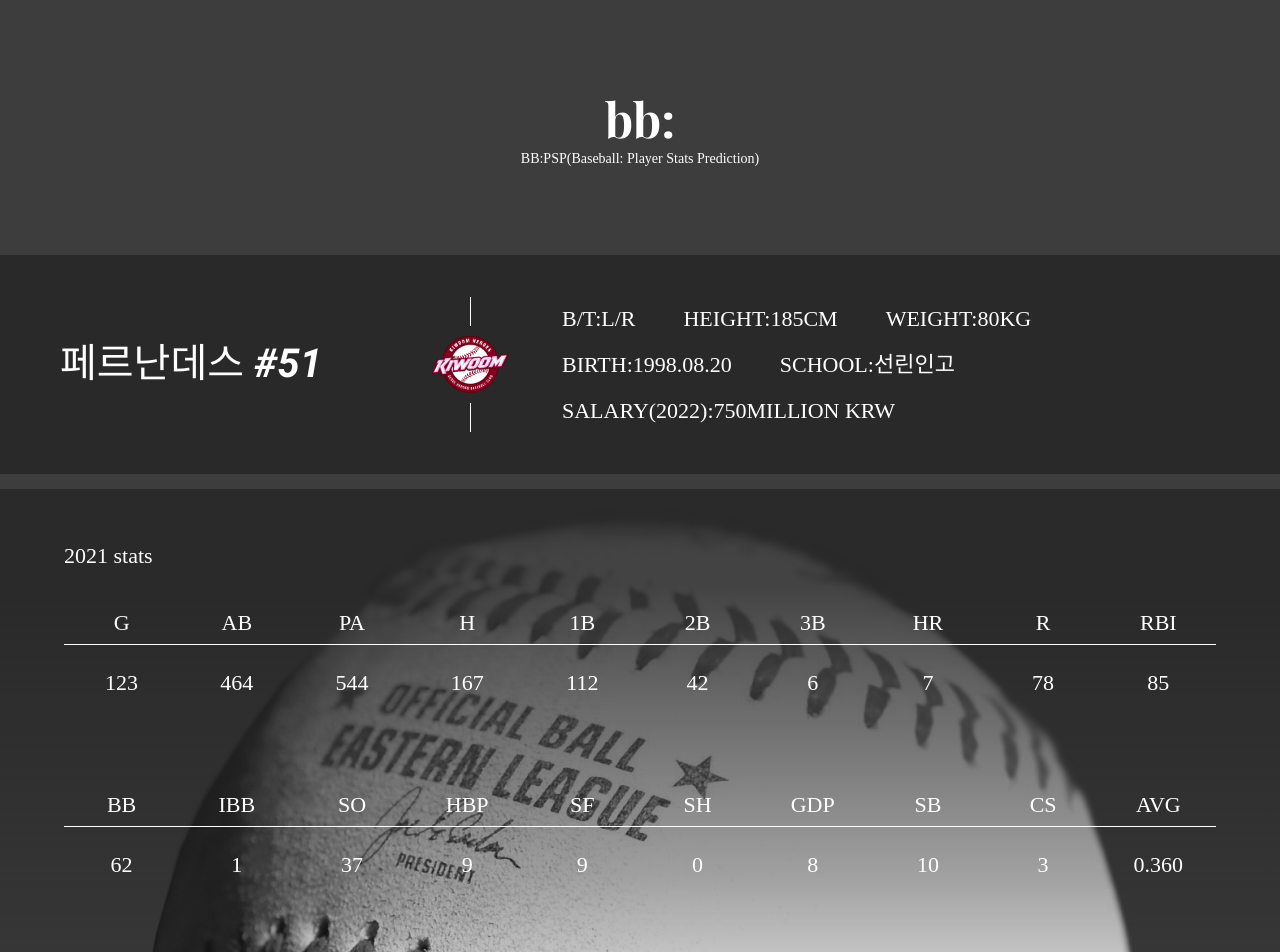
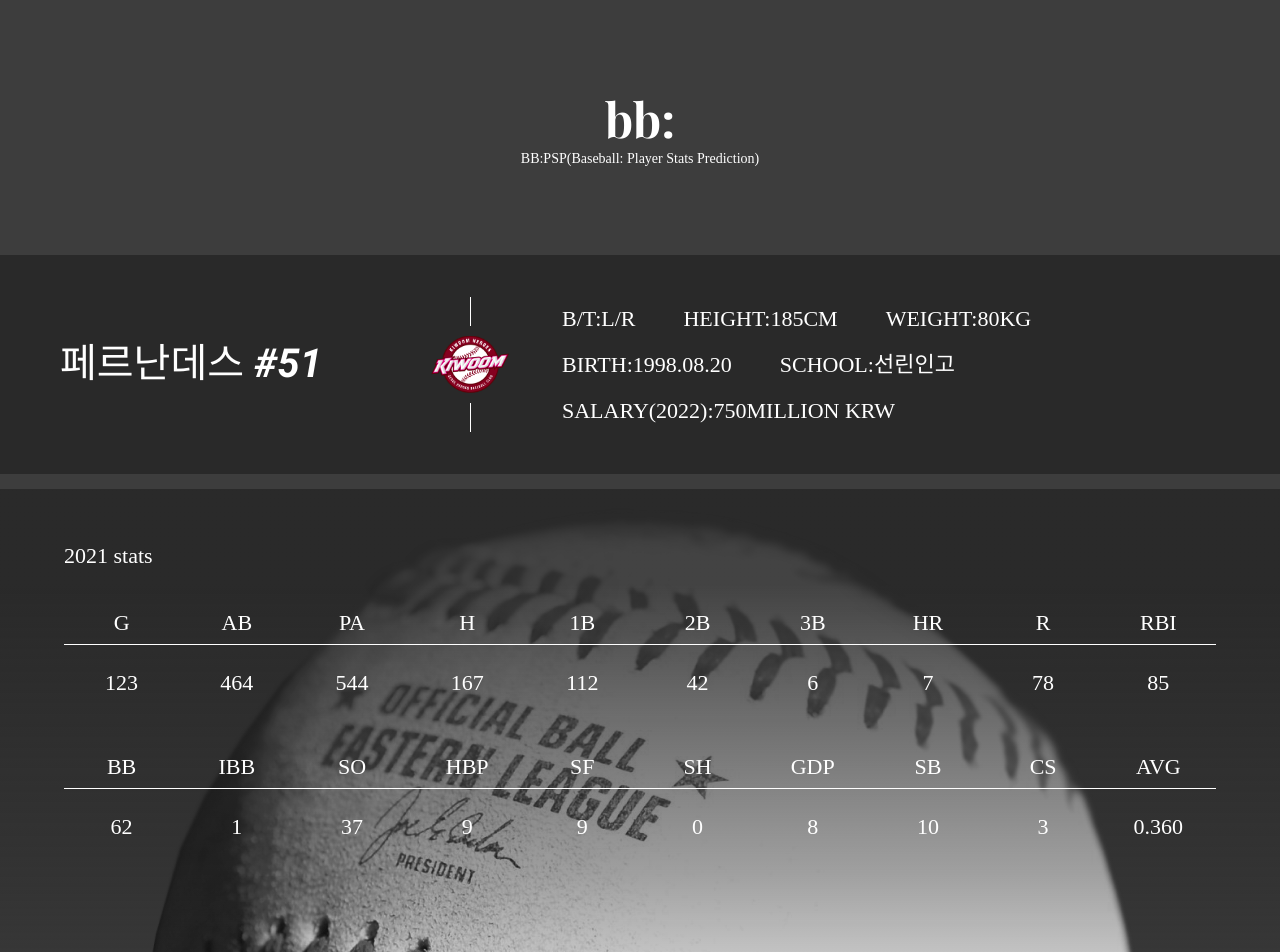
Before and after one commit to BB-PSP/BB-PSP-client, a Next.js app: page /custom/result/player in a window 1280 px wide. Shown: the top 952 px of the page. Built offline with nearby package versions, Linux system fonts and the light colour scheme; a web font is replaced by a local one.

Commit message:
feat: 선수 상세정보페이지 구현

```diff
--- a/src/pages/custom/result/player.tsx
+++ b/src/pages/custom/result/player.tsx
@@ -1,5 +1,6 @@
 import styled from 'styled-components';
 import BlackLayout from '../../../components/layout/BlackLayout';
+import ResultButton from '../../../components/layout/ResultButton';
 import Profile from '../../../components/PlayerInfo/Profile';
 import StatTable from '../../../components/PlayerInfo/StatTable';
 import { breakpoints } from '../../../styles/media';
@@ -54,8 +55,6 @@ const BottomContentsContainer = styled.div`
   ${breakpoints.large} {
     width: 100%;
     height: 59.1rem;
-    padding-right: 6.4rem;
-    padding-left: 6.4rem;
     margin-top: 1.5rem;
   }
   ${breakpoints.medium} {
@@ -74,6 +73,21 @@ const BottomContentsContainer = styled.div`
   }
 `;
 
+const TableContainer = styled.div`
+  ${breakpoints.large} {
+    padding-right: 6.4rem;
+    padding-left: 6.4rem;
+  }
+  ${breakpoints.medium} {
+    padding-right: 2.4rem;
+    padding-left: 2.4rem;
+  }
+  ${breakpoints.small} {
+    padding-right: 2.4rem;
+    padding-left: 2.4rem;
+  }
+`;
+
 function Player() {
   return (
     <Wrapper>
@@ -81,7 +95,10 @@ function Player() {
         <Profile />
       </TopContentsContainer>
       <BottomContentsContainer>
-        <StatTable />
+        <TableContainer>
+          <StatTable />
+        </TableContainer>
+        <ResultButton />
       </BottomContentsContainer>
     </Wrapper>
   );
```
Also changed, not shown: src/pages/custom/result/index.tsx (+7 -6 lines).
